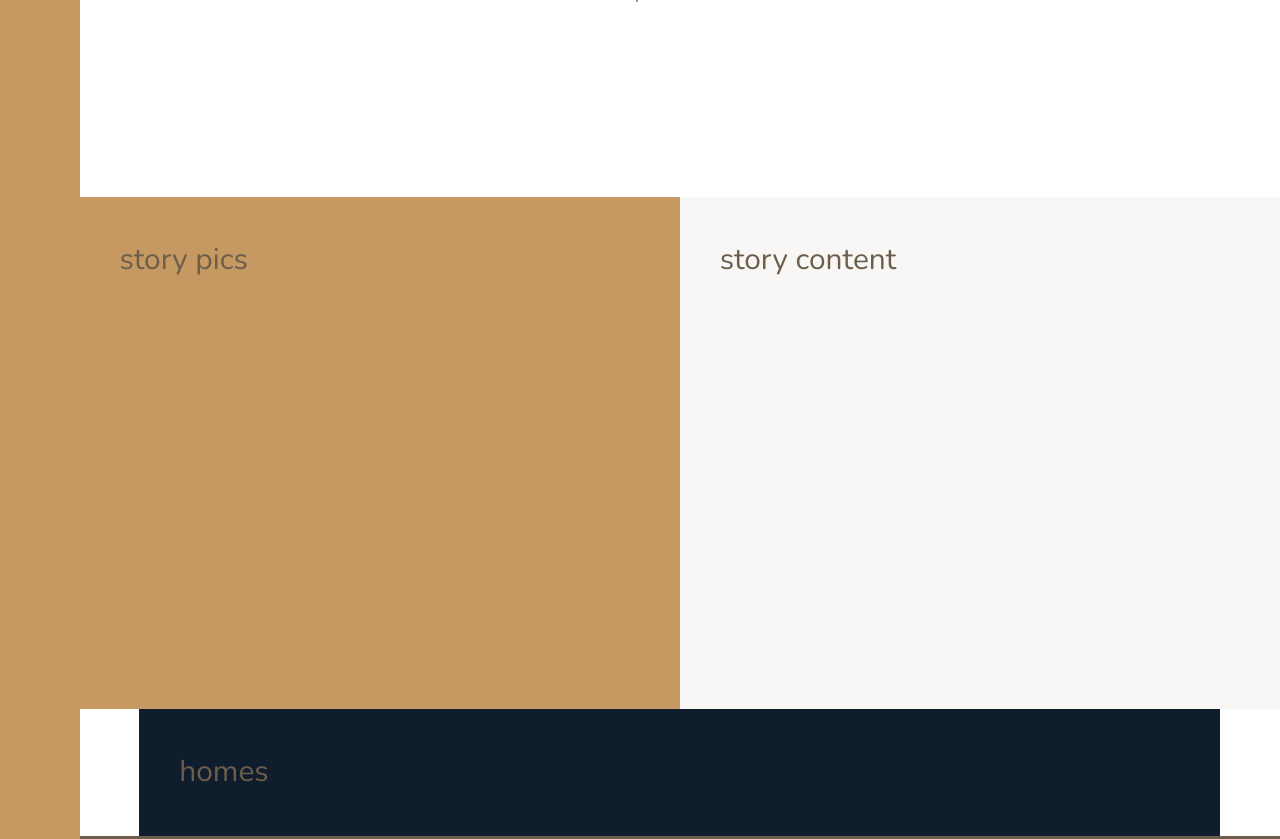
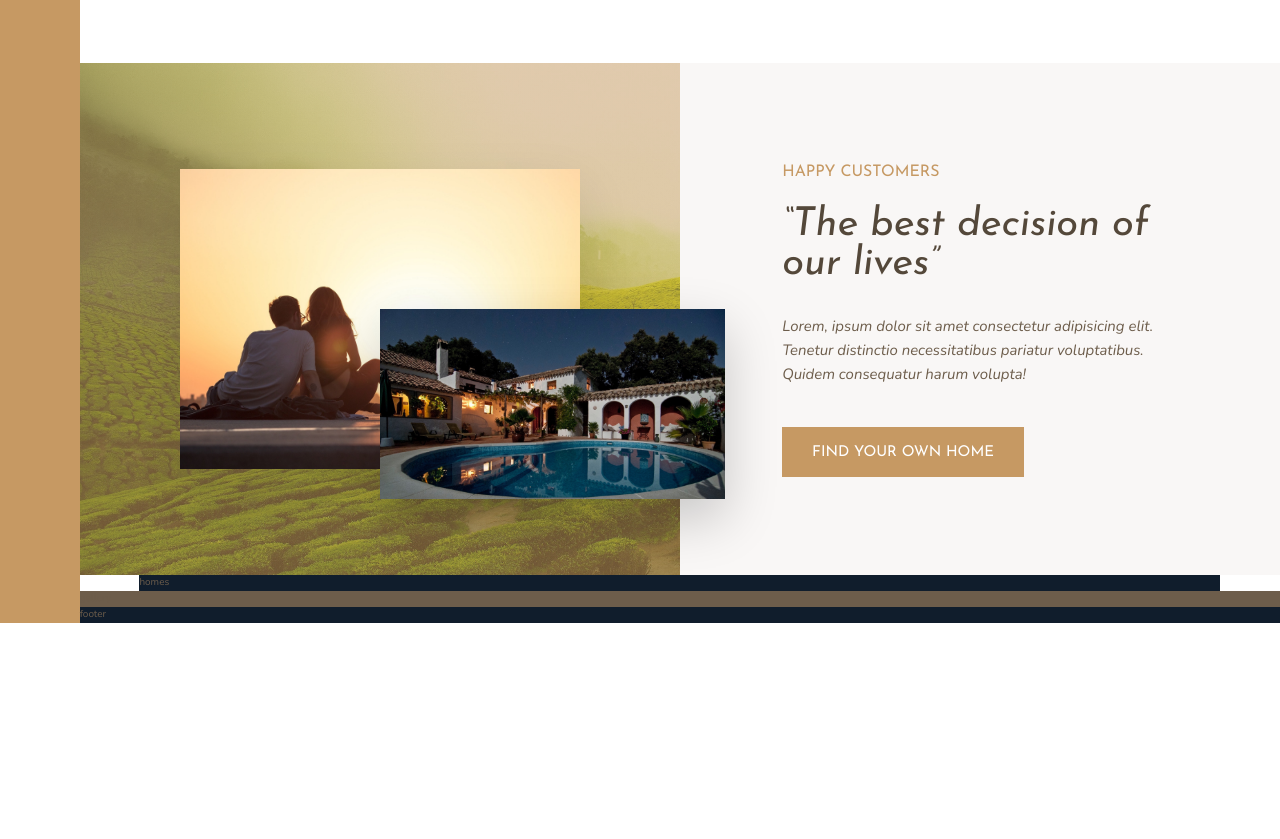
Before and after one commit to Andrew-Ekrame/Nexter-webpage-project, a website: page index.html in a window 1280 px wide. Shown: the part 1213-2052 px from the top of the page. After the commit the page ends 1836 px from the top, so only its background shows below. Drawn offline with nearby package versions, Linux system fonts and the light colour scheme.

Commit message:
Finished Story section

```diff
--- a/index.html
+++ b/index.html
@@ -80,8 +80,26 @@
         </p>
       </div>
     </section>
-    <div class="story__pictures">story pics</div>
-    <div class="story__content">story content</div>
+    <div class="story__pictures">
+      <img
+        src="img/story-1.jpeg"
+        alt="Couple with new house"
+        class="story__img--1"
+      />
+      <img src="img/story-2.jpeg" alt="New house" class="story__img--2" />
+    </div>
+    <div class="story__content">
+      <h3 class="heading-3 u-mb-sm">Happy Customers</h3>
+      <h2 class="heading-2 heading-2--dark u-mb-md">
+        &ldquo;The best decision of our lives&rdquo;
+      </h2>
+      <p class="story__text">
+        Lorem, ipsum dolor sit amet consectetur adipisicing elit. Tenetur
+        distinctio necessitatibus pariatur voluptatibus. Quidem consequatur
+        harum volupta!
+      </p>
+      <button class="btn">Find your own home</button>
+    </div>
     <section class="homes">homes</section>
     <section class="gallery">gallery</section>
     <footer class="footer">footer</footer>
--- a/sass/_base.scss
+++ b/sass/_base.scss
@@ -37,8 +37,4 @@ body {
     [sidebar-start]8rem [sidebar-end full-start] minmax(6rem, 1fr)
     [center-start] repeat(8, [col-start] minmax(min-content, 14rem) [col-end])
     [center-end] minmax(6rem, 1fr) [full-end];
-  & > * {
-    padding: 4rem;
-    font-size: 3rem;
-  }
 }
--- a/sass/_story.scss
+++ b/sass/_story.scss
@@ -1,11 +1,42 @@
 @use "base" as *;
 .story {
   &__pictures {
-    background-color: $color-primary;
+    background-image: linear-gradient(
+        rgba($color-primary, 0.5),
+        rgba($color-primary, 0.5)
+      ),
+      url(../img/back.jpg);
+    background-size: cover;
     grid-column: full-start/col-end 4;
+    display: grid;
+    grid-template-columns: repeat(6, 1fr);
+    grid-template-rows: repeat(6, 1fr);
+    align-items: center;
+  }
+  &__img--1 {
+    width: 100%;
+    grid-row: 2/6;
+    grid-column: 2/6;
+    box-shadow: 0 2rem 5rem rgba(0, 0, 0, 0.1);
+  }
+  &__img--2 {
+    width: 115%;
+    grid-row: 4/6;
+    grid-column: 4/7;
+    z-index: 10;
+    box-shadow: 0 2rem 5rem rgba(0, 0, 0, 0.2);
   }
   &__content {
     background-color: $color-grey-light-1;
     grid-column: col-start 5 / full-end;
+    padding: 6rem 8vw;
+    display: grid;
+    align-content: center;
+    justify-items: start;
+  }
+  &__text {
+    font-size: 1.5rem;
+    font-style: italic;
+    margin-bottom: 4rem;
   }
 }
--- a/sass/_typography.scss
+++ b/sass/_typography.scss
@@ -8,9 +8,21 @@
 }
 .heading-2 {
   @extend %heading;
+  font-size: 4rem;
+  font-style: italic;
+  line-height: 1;
+  &--light {
+    color: $color-grey-light-1;
+  }
+  &--dark {
+    color: $color-grey-dark-1;
+  }
 }
 .heading-3 {
   @extend %heading;
+  font-size: 1.6rem;
+  color: $color-primary;
+  text-transform: uppercase;
 }
 .heading-4 {
   @extend %heading;
@@ -22,3 +34,30 @@
     color: $color-grey-dark-1;
   }
 }
+.btn {
+  background-color: $color-primary;
+  color: #fff;
+  border: none;
+  border-radius: 0;
+  font-family: $font-display;
+  font-size: 1.5rem;
+  text-transform: uppercase;
+  padding: 1.8rem 3rem;
+  cursor: pointer;
+  transition: all 0.2s;
+  &:hover {
+    background-color: $color-primary-dark;
+  }
+}
+.u-mb-sm {
+  margin-bottom: 2rem;
+}
+.u-mb-md {
+  margin-bottom: 3rem;
+}
+.u-mb-lg {
+  margin-bottom: 4rem;
+}
+.u-mb-hg {
+  margin-bottom: 8rem;
+}
```
Also changed, not shown: css/style.css, 1 other file.
